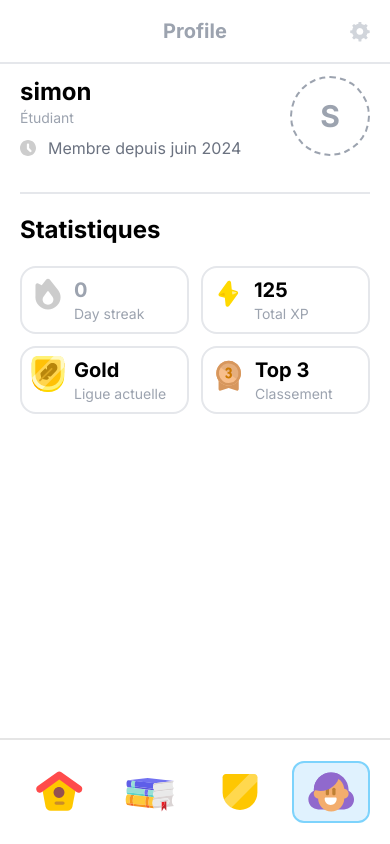
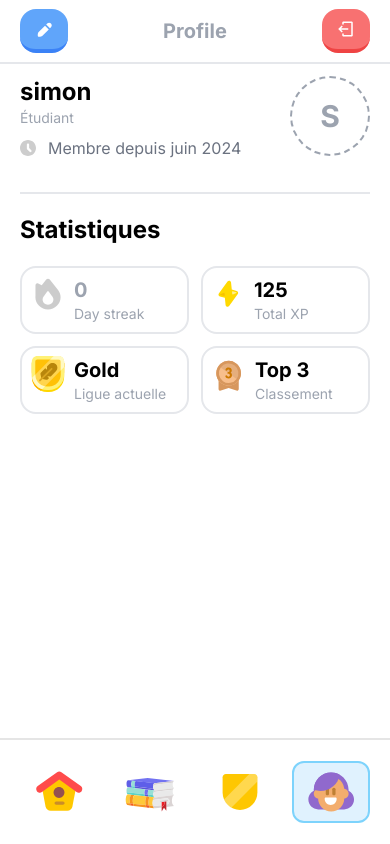
Before and after one commit to SimonLeclere/dualinsa, a Next.js app: page /profile in a window 390 px wide. Built offline with nearby package versions, Linux system fonts and the light colour scheme; no server answers.

Commit message:
upgrade profile page

```diff
--- a/app/components/icons/EditPencilSvg.js
+++ b/app/components/icons/EditPencilSvg.js
@@ -1,12 +1,12 @@
-export default function EditPencilSvg() {
+export default function EditPencilSvg({ color = "white" }) {
   return (
     <svg width="15" height="15" viewBox="0 0 15 15" fill="none">
       <path
         fillRule="evenodd"
         clipRule="evenodd"
         d="M9.19599 2.4431L10.1997 1.43938C11.24 0.39911 12.9266 0.399112 13.9669 1.43939C15.0071 2.47966 15.0071 4.16628 13.9669 5.20655L12.9632 6.21026L9.19599 2.4431ZM8.0124 3.62669L1.44866 10.1904C0.808195 10.8309 0.471563 13.8719 1.02949 14.4299C1.58741 14.9878 4.5644 14.609 5.21582 13.9576L11.7796 7.39385L8.0124 3.62669Z"
-        fill="white"
+        fill={color}
       />
     </svg>
   );
-};
+}
--- /dev/null
+++ b/app/components/icons/LogoutSvg.js
@@ -0,0 +1,32 @@
+export default function LogoutSvg({ color = "white"}) {
+  return (
+    <svg
+      width="24"
+      height="24"
+      viewBox="0 0 24 24"
+      fill="none"
+      xmlns="http://www.w3.org/2000/svg"
+    >
+      <g id="SVGRepo_bgCarrier" stroke-width="0"></g>
+      <g
+        id="SVGRepo_tracerCarrier"
+        stroke-linecap="round"
+        stroke-linejoin="round"
+      ></g>
+      <g id="SVGRepo_iconCarrier">
+        <path
+          fill-rule="evenodd"
+          clip-rule="evenodd"
+          d="M8.25 5.25L9 4.5H18L18.75 5.25V18.75L18 19.5H9L8.25 18.75V16.5H9.75V18H17.25V6H9.75V7.5H8.25V5.25Z"
+          fill={color}
+        ></path>
+        <path
+          fill-rule="evenodd"
+          clip-rule="evenodd"
+          d="M7.06068 12.7499L14.25 12.7499L14.25 11.2499L7.06068 11.2499L8.78035 9.53027L7.71969 8.46961L4.18936 11.9999L7.71969 15.5303L8.78035 14.4696L7.06068 12.7499Z"
+          fill={color}
+        ></path>
+      </g>
+    </svg>
+  );
+}
--- a/app/profile/ProfileTopBar.js
+++ b/app/profile/ProfileTopBar.js
@@ -1,14 +1,25 @@
-import Link from 'next/link';
-import SettingsGearSvg from '/app/components/icons/SettingsGearSvg';
+import Link from "next/link";
+import EditPencilSvg from "/app/components/icons/EditPencilSvg";
+import LogoutSvg from "@/components/icons/LogoutSvg";
 
 export default function ProfileTopBar() {
   return (
     <div className="fixed left-0 right-0 top-0 flex h-16 items-center justify-between border-b-2 border-gray-200 bg-white px-5 text-xl font-bold text-gray-300 md:hidden">
-      <div className='w-5'></div> {/* This is a spacer to center the text */}
-      <span className="text-gray-400">Profile</span>
-      <Link href="/settings/account">
-        <SettingsGearSvg />
+      <Link
+        href="/settings/account"
+        className="flex h-11 w-12 items-center justify-center gap-2 rounded-2xl border-b-4 border-blue-500 bg-blue-400 font-bold uppercase text-white transition hover:brightness-110"
+      >
+        <EditPencilSvg />
+      </Link>
+
+      <span className="text-gray-400 flex-1 text-center">Profile</span>
+
+      <Link
+        href="/api/auth/signup"
+        className="flex h-11 w-12 items-center justify-center gap-2 rounded-2xl border-b-4 border-red-500 bg-red-400 font-bold uppercase text-white transition hover:brightness-110"
+      >
+        <LogoutSvg />
       </Link>
     </div>
   );
-};
+}
--- a/app/profile/ProfileTopSection.js
+++ b/app/profile/ProfileTopSection.js
@@ -1,6 +1,7 @@
 'use client';
 
 import EditPencilSvg from "/app/components/icons/EditPencilSvg";
+import LogoutSvg from "/app/components/icons/LogoutSvg";
 import ProfileTimeSvg from "/app/components/icons/ProfileTimeSvg";
 
 import Link from "next/link";
@@ -9,7 +10,6 @@ export default function ProfileTopSection({ user }) {
 
   return (
     <section className="flex flex-row-reverse border-b-2 border-gray-200 pb-8 md:flex-row md:gap-8">
-
       {/* Avatar */}
       <div className="flex h-20 w-20 items-center justify-center rounded-full border-2 border-dashed border-gray-400 text-3xl font-bold text-gray-400 md:h-44 md:w-44 md:text-7xl">
         {user.username.charAt(0).toUpperCase()}
@@ -24,7 +24,13 @@ export default function ProfileTopSection({ user }) {
           </div>
           <div className="flex items-center gap-3">
             <ProfileTimeSvg />
-            <span className="text-gray-500">Membre depuis {user.creationDate.toLocaleDateString("fr-FR", { month: "long", year: "numeric" })}</span>
+            <span className="text-gray-500">
+              Membre depuis{" "}
+              {user.creationDate.toLocaleDateString("fr-FR", {
+                month: "long",
+                year: "numeric",
+              })}
+            </span>
           </div>
         </div>
       </div>
@@ -35,6 +41,13 @@ export default function ProfileTopSection({ user }) {
         <EditPencilSvg />
         Edit profile
       </Link>
+      <Link
+        href="/api/auth/signup"
+        className="hidden items-center gap-2 self-start rounded-2xl border-b-4 border-red-500 bg-red-400 px-5 py-3 font-bold uppercase text-white transition hover:brightness-110 md:flex"
+      >
+        <LogoutSvg />
+        Deconnexion
+      </Link>
     </section>
   );
 }
--- /dev/null
+++ b/app/test/page.js
@@ -0,0 +1,17 @@
+import LogoutSvg from "/app/components/icons/LogoutSvg";
+
+import Link from "next/link";
+
+export default function ProfileTopSection({ user }) {
+      return (
+        <div>
+          <Link
+            href="/api/auth/signup"
+            className="hidden items-center gap-2 self-start rounded-2xl border-b-4 border-blue-500 bg-blue-400 px-5 py-3 font-bold uppercase text-white transition hover:brightness-110 md:flex"
+          >
+            <LogoutSvg />
+            Deconnexion
+          </Link>
+        </div>
+      );
+    }
```
